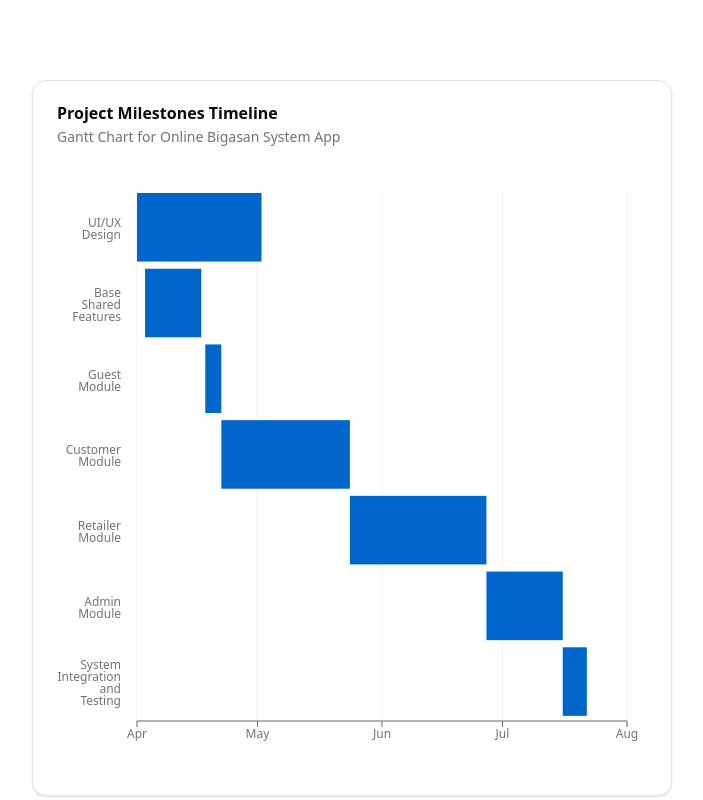
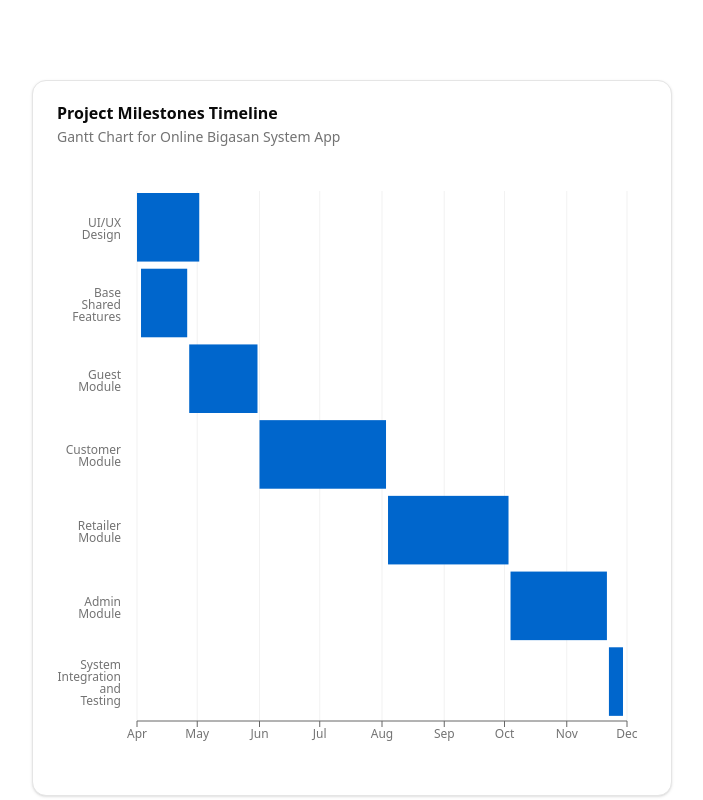
Before and after one commit to RusselHarveyMercadoIV/bigasan-sample-chart, a React (Vite) app: page / in a window 1280 px wide. Shown: the top 800 px of the page, without its empty margins (288-991 px from the left). Built offline with nearby package versions, Linux system fonts and the light colour scheme.

Commit message:
adjust days

```diff
--- a/src/components/gantt.tsx
+++ b/src/components/gantt.tsx
@@ -22,32 +22,32 @@ const chartData = [
   {
     milestone: "Base Shared Features",
     start: new Date(2025, 3, 3), // May 3, 2025
-    end: new Date(2025, 3, 17), // May 17, 2025
+    end: new Date(2025, 3, 26), // May 17, 2025
   },
   {
     milestone: "Guest Module",
-    start: new Date(2025, 3, 18), // May 18, 2025
-    end: new Date(2025, 3, 22), // May 22, 2025
+    start: new Date(2025, 3, 27), // May 18, 2025
+    end: new Date(2025, 4, 31), // May 22, 2025
   },
   {
     milestone: "Customer Module",
-    start: new Date(2025, 3, 22), // May 22, 2025
-    end: new Date(2025, 4, 24), // June 24, 2025
+    start: new Date(2025, 5, 1), // May 22, 2025
+    end: new Date(2025, 7, 3), // June 24, 2025
   },
   {
     milestone: "Retailer Module",
-    start: new Date(2025, 4, 24), // June 21, 2025
-    end: new Date(2025, 5, 27), // July 24, 2025
+    start: new Date(2025, 7, 4), // June 21, 2025
+    end: new Date(2025, 9, 3), // July 24, 2025
   },
   {
     milestone: "Admin Module",
-    start: new Date(2025, 5, 27), // July 25, 2025
-    end: new Date(2025, 6, 16), // August 14, 2025
+    start: new Date(2025, 9, 4), // July 25, 2025
+    end: new Date(2025, 10, 21), // August 14, 2025
   },
   {
     milestone: "System Integration and Testing",
-    start: new Date(2025, 6, 16), // August 15, 2025
-    end: new Date(2025, 6, 22), // August 21, 2025
+    start: new Date(2025, 10, 22), // August 15, 2025
+    end: new Date(2025, 10, 29), // August 21, 2025
   },
 ];
 
@@ -140,10 +140,14 @@ export default function Gantt() {
                 tickFormatter={formatMonth}
                 ticks={[
                   new Date(2025, 3, 1).getTime(), // Apr
-                  new Date(2025, 4, 1).getTime(), // May
-                  new Date(2025, 5, 1).getTime(), // Jun
-                  new Date(2025, 6, 1).getTime(), // Jul
-                  new Date(2025, 7, 1).getTime(), // Aug
+                  new Date(2025, 4, 1).getTime(), // Apr
+                  new Date(2025, 5, 1).getTime(), // May
+                  new Date(2025, 6, 1).getTime(), // Jun
+                  new Date(2025, 7, 1).getTime(), // Jul
+                  new Date(2025, 8, 1).getTime(), // Aug
+                  new Date(2025, 9, 1).getTime(), // Aug
+                  new Date(2025, 10, 1).getTime(), // Aug
+                  new Date(2025, 11, 1).getTime(), // Aug
                 ]}
               />
               <ChartTooltip
```
